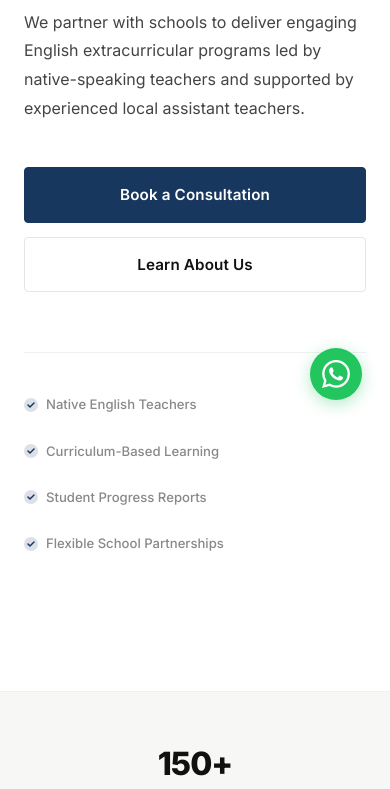
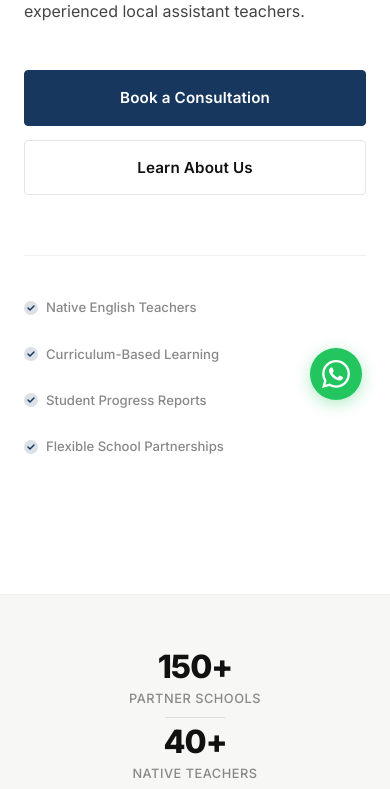
Before and after one commit to danov-22/english-plus, a plain HTML site: page index.html in a window 390 px wide. Shown: the part 416-1205 px from the top of the page. Drawn offline with nearby package versions, Linux system fonts and the light colour scheme.

Commit message:
update website

```diff
--- a/style.css
+++ b/style.css
@@ -436,7 +436,7 @@ input, textarea, select { font-family: inherit; font-size: 1rem; }
 
 @media (max-width: 768px) {
   .hero {
-      padding-top: 7rem;
+      padding-top: 15px;
       padding-bottom: 4rem;
   }
 
```
